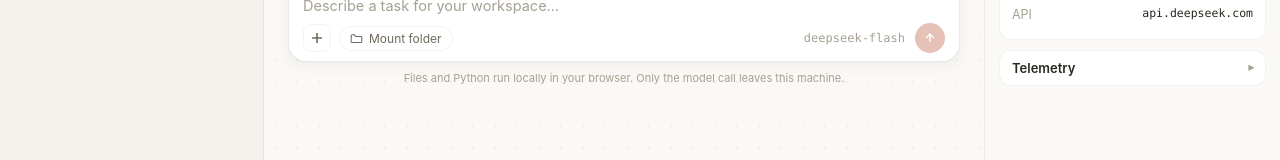
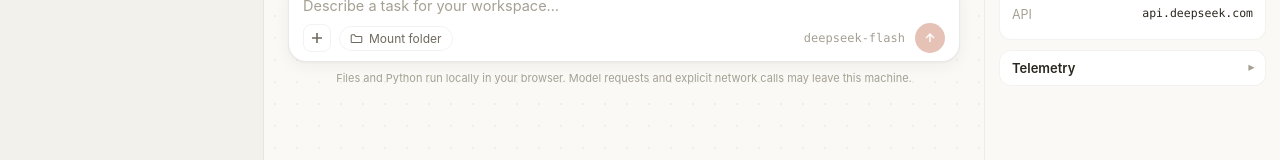
Before and after one commit to boccchi2993/Locus-browser-agent-runtime, a Vue app: page / in a window 1280 px wide. Shown: the part 460-620 px from the top of the page. Built offline with nearby package versions, Linux system fonts and the light colour scheme.

Commit message:
docs: align local-runtime UI copy with network capability

```diff
--- a/src/components/Composer.vue
+++ b/src/components/Composer.vue
@@ -88,7 +88,7 @@
         </button>
       </div>
     </div>
-    <div class="composer-caption">Files and Python run locally in your browser. Only the model call leaves this machine.</div>
+    <div class="composer-caption">Files and Python run locally in your browser. Model requests and explicit network calls may leave this machine.</div>
   </div>
 </template>
 
```
